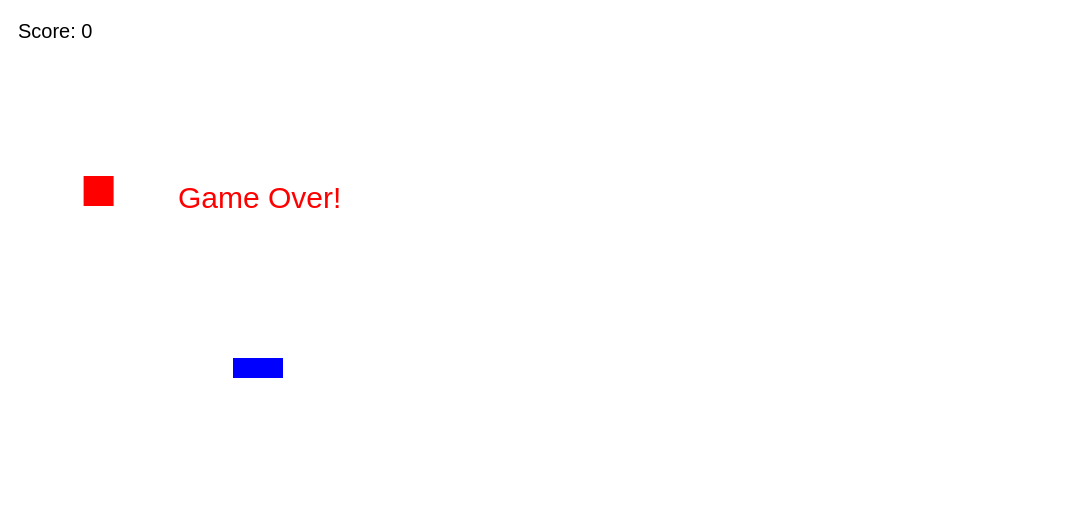
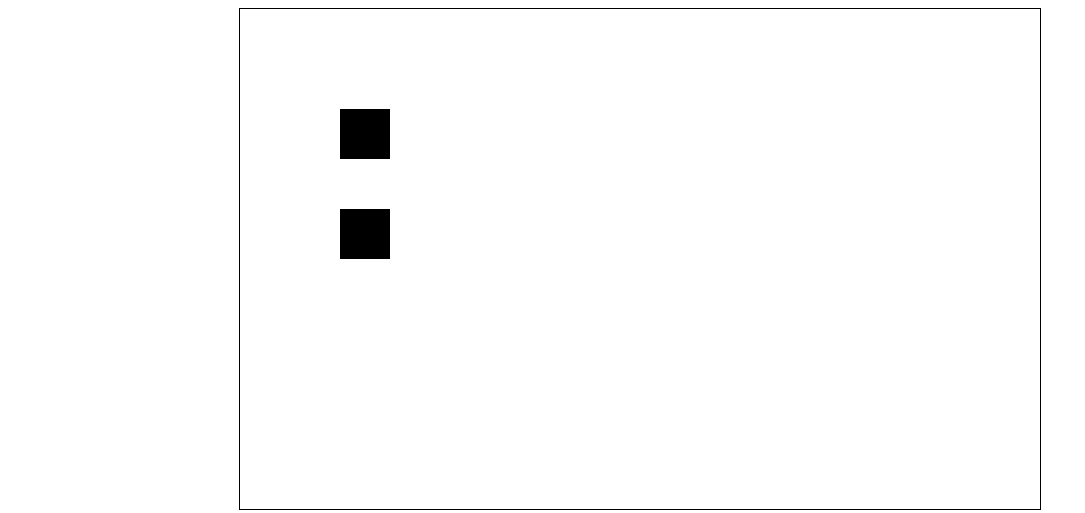
Before and after one commit to rabby-shek/web-gaming-course-using-js, a plain HTML site: page collition-detection-algorithms/index.html in a window 1280 px wide. Shown: the whole page, without its empty margins (0-1085 px from the left). Drawn offline with Linux system fonts and the light colour scheme.

Commit message:
collision detection algorithm learned

```diff
--- a/collition-detection-algorithms/index.html
+++ b/collition-detection-algorithms/index.html
@@ -1,143 +1,78 @@
 <!DOCTYPE html>
 <html lang="en">
+
 <head>
     <meta charset="UTF-8">
     <meta name="viewport" content="width=device-width, initial-scale=1.0">
     <title>collision detection algorithms</title>
-</head>
-<body>
 
-    <canvas id="gameCanvas" width="500" height="400"></canvas>
-    <script>
-        const canvas = document.getElementById("gameCanvas");
-        const ctx = canvas.getContext("2d");
-
-        let player = { x: 225, y: 350, width: 50, height: 20, color: "blue" };
-        let fallingBlocks = [];
-        let score = 0;
-        let gameOver = false;
-        let isHolding = false;
-        let touchOffsetX = 0;
-
-        function createBlock() {
-            let x = Math.random() * (canvas.width - 30);
-            fallingBlocks.push({ x, y: 0, width: 30, height: 30, color: "red" });
+    <style>
+        body {
+            display: flex;
+            align-items: center;
+            justify-content: center;
         }
 
-        function updateGame() {
-            if (gameOver) return;
-            ctx.clearRect(0, 0, canvas.width, canvas.height);
+        #myCanvas {
 
-            // Move and draw falling blocks
-            for (let i = 0; i < fallingBlocks.length; i++) {
-                let block = fallingBlocks[i];
-                block.y += 4; // Falling speed
+            border: 1px solid black;
 
-                // Check collision with player
-                if (
-                    block.y + block.height >= player.y &&
-                    block.x + block.width >= player.x &&
-                    block.x <= player.x + player.width
-                ) {
-                    score++;
-                    fallingBlocks.splice(i, 1);
-                    i--;
-                }
-                // Check if block reaches bottom
-                else if (block.y > canvas.height) {
-                    gameOver = true;
-                }
-                ctx.fillStyle = block.color;
-                ctx.fillRect(block.x, block.y, block.width, block.height);
-            }
+        }
+    </style>
+</head>
 
-            // Draw player
-            ctx.fillStyle = player.color;
-            ctx.fillRect(player.x, player.y, player.width, player.height);
+<body>
+    <canvas id="myCanvas"></canvas>
 
-            // Display score
-            ctx.fillStyle = "black";
-            ctx.font = "20px Arial";
-            ctx.fillText("Score: " + score, 10, 30);
-
-            // Check for game over
-            if (gameOver) {
-                ctx.fillStyle = "red";
-                ctx.font = "30px Arial";
-                ctx.fillText("Game Over!", 170, 200);
-            } else {
-                requestAnimationFrame(updateGame);
-            }
-        }
-
-        function isTouchingPlayer(x, y) {
-            return x >= player.x && x <= player.x + player.width && y >= player.y && y <= player.y + player.height;
-        }
-
-        function handleTouchStart(event) {
-            const touchX = event.touches[0].clientX - canvas.getBoundingClientRect().left;
-            const touchY = event.touches[0].clientY - canvas.getBoundingClientRect().top;
-
-            if (isTouchingPlayer(touchX, touchY)) {
-                isHolding = true;
-                touchOffsetX = touchX - player.x;
-            }
-        }
-
-        function handleTouchMove(event) {
-            if (!isHolding) return;
-            event.preventDefault();
-            const touchX = event.touches[0].clientX - canvas.getBoundingClientRect().left;
-            player.x = touchX - touchOffsetX;
-
-            // Prevent player from moving out of bounds
-            if (player.x < 0) player.x = 0;
-            if (player.x > canvas.width - player.width) player.x = canvas.width - player.width;
-        }
-
-        function handleTouchEnd() {
-            isHolding = false;
-        }
-
-        function handleMouseDown(event) {
-            const clickX = event.clientX - canvas.getBoundingClientRect().left;
-            const clickY = event.clientY - canvas.getBoundingClientRect().top;
-
-            if (isTouchingPlayer(clickX, clickY)) {
-                isHolding = true;
-                touchOffsetX = clickX - player.x;
-            }
-        }
-
-        function handleMouseMove(event) {
-            if (!isHolding) return;
-            const moveX = event.clientX - canvas.getBoundingClientRect().left;
-            player.x = moveX - touchOffsetX;
-
-            // Prevent player from moving out of bounds
-            if (player.x < 0) player.x = 0;
-            if (player.x > canvas.width - player.width) player.x = canvas.width - player.width;
-        }
-
-        function handleMouseUp() {
-            isHolding = false;
-        }
-
-        // Touch Events
-        canvas.addEventListener("touchstart", handleTouchStart);
-        canvas.addEventListener("touchmove", handleTouchMove);
-        canvas.addEventListener("touchend", handleTouchEnd);
-
-        // Mouse Events
-        canvas.addEventListener("mousedown", handleMouseDown);
-        canvas.addEventListener("mousemove", handleMouseMove);
-        canvas.addEventListener("mouseup", handleMouseUp);
-
-        setInterval(createBlock, 1000); // Spawn new block every second
-        updateGame();
-    </script>
+    <script>
+        // Get the canvas element
+        var canvas = document.getElementById("myCanvas");
+        var ctx = canvas.getContext("2d");
+        const rect1 = { x: 100, y: 100, width: 50, height: 50 };
+        const rect2 = { x: 100, y: 200, width: 50, height: 50 };
+        // Set the canvas dimensions
+        canvas.width = 800;
+        canvas.height = 500;
 
 
 
+        document.addEventListener('keydown', (event) => {
+            if (event.key === 'ArrowDown') {
+                rect1.y += 5;
+            }
+            if (event.key === 'ArrowLeft') {
+                rect1.x -= 5;
+            }
+            {
+                if (event.key === 'ArrowUp') {
+                    rect1.y -= 5;
+                };
+                if (event.key === 'ArrowRight') {
+                    rect1.x += 5;
+                };
+            }
+            draw();
+        });
+        function isColliding(r1, r2) {
+            return (
+                r1.x < r2.x + r2.width &&
+                r1.x + r1.width > r2.x &&
+                r1.y < r2.y + r2.height &&
+                r1.y + r1.height > r2.y
+            );
+        }
+        function draw() {
+            ctx.clearRect(0, 0, canvas.width, canvas.height); // Clear canvas
+            ctx.fillRect(rect1.x, rect1.y, rect1.width, rect1.height);
+            ctx.fillRect(rect2.x, rect2.y, rect2.width, rect2.height);
+            if (isColliding(rect1, rect2)) {
+                alert("Collision detected!");
+                }
+        }
+
+        draw();
+
+    </script>
 </body>
+
 </html>
```
